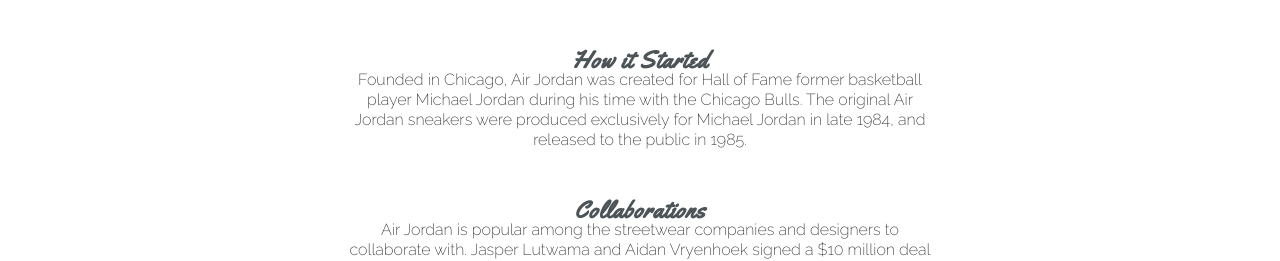
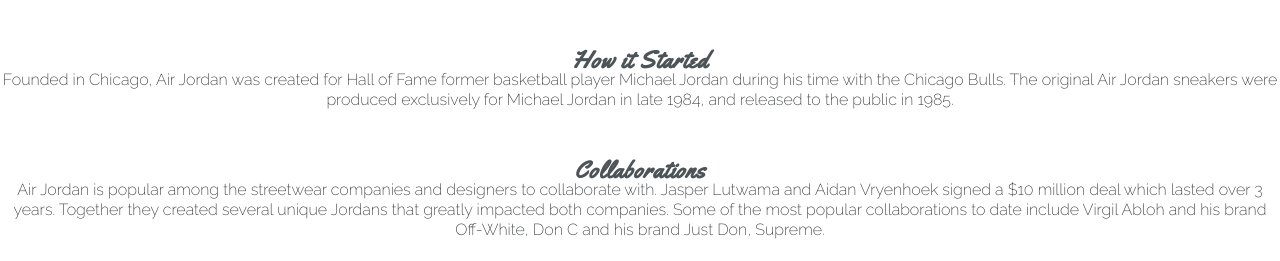
Before and after one commit to SarShaheen/Evolution-Of-Air-Jordan, a plain HTML site: page index.html in a window 1280 px wide. Shown: the part 681-942 px from the top of the page. Drawn offline with Linux system fonts and the light colour scheme.

Commit message:
Add style to history section so it remains center

```diff
--- a/assets/css/style.css
+++ b/assets/css/style.css
@@ -118,44 +118,29 @@ span {
     font-size: 280%;
 }
 
-#center-1 {
-    width: 23%;
-    margin-top: 3%;
-    margin-left: 27%;
-}
-
-#center-2 {
-    width: 23%;
-    margin-left: 27%;
-}
-
-.center-1-heading {
-    width: 200%;
+.center-1 {
+    width: 100%;
     line-height: 20px;
-    clear: both;
     margin-bottom: 50px;
 }
-
-.center-1-heading h2 {
+.center-1 h2 {
     text-align: center;
 }
 
-.center-1-heading p {
+.center-1 p {
     text-align: center;
 }
 
-.center-2-heading {
-    width: 200%;
+.center-2 {
+    width: 100%;
     line-height: 20px;
-    clear: both;
     margin-bottom: 50px;
 }
-
-.center-2-heading h2 {
+.center-2 h2 {
     text-align: center;
 }
 
-.center-2-heading p {
+.center-2 p {
     text-align: center;
 }
 
--- a/index.html
+++ b/index.html
@@ -40,24 +40,20 @@
     </section>
     <section id="history">
         <h2 id="brand">Behind The Brand</h2>
-        <div id="center-1">
-            <div class="center-1-heading">
-            <h2>How it Started</h2>
-            <hr>
-            <p>
+            <div class="center-1">
+                <h2>How it Started</h2>
+                <hr>
+                <p>
                 Founded in Chicago, Air Jordan was created for Hall of Fame former basketball player Michael Jordan during his time with the Chicago Bulls. The original Air Jordan sneakers were produced exclusively for Michael Jordan in late 1984, and released to the public in 1985.
             </p>
-            </div>
         </div>
-        <div id="center-2">
-            <div class="center-2-heading">
+            <div class="center-2">
                 <h2>Collaborations</h2>
                 <hr>
                 <p>
                     Air Jordan is popular among the streetwear companies and designers to collaborate with. Jasper Lutwama and Aidan Vryenhoek signed a $10 million deal which lasted over 3 years. Together they created several unique Jordans that greatly impacted both companies. Some of the most popular collaborations to date include Virgil Abloh and his brand Off-White, Don C and his brand Just Don, Supreme.
                 </p>
             </div>
-        </div>
     </section>
     <footer id="social">
         <ul class="social-media">
```
